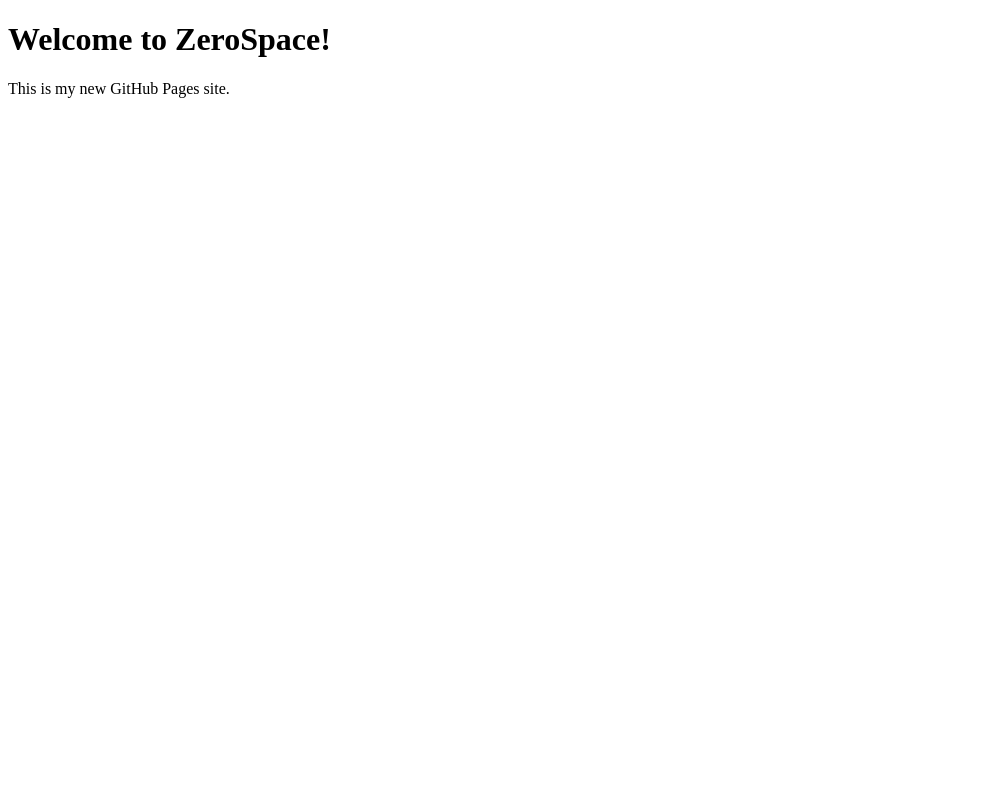
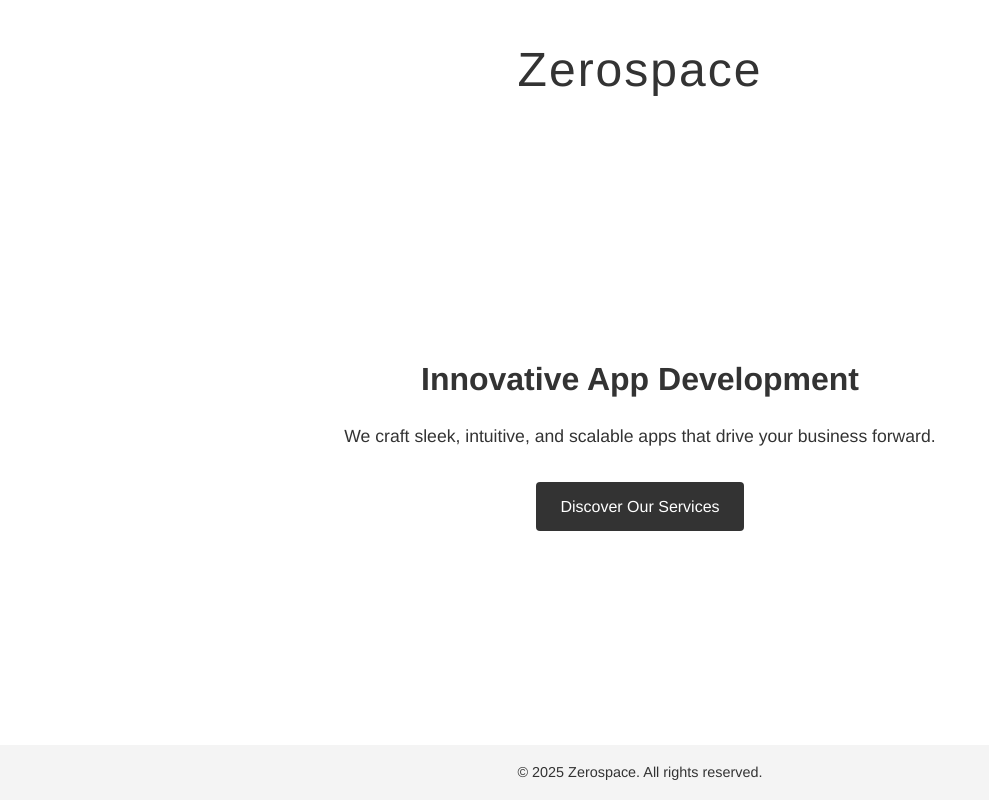
Before and after one commit to zerospacex/zerospacex.github.io, a plain HTML site: page index.html in a window 1280 px wide. Shown: the whole page, without its empty margins (0-989 px from the left). Drawn offline with Linux system fonts and the light colour scheme.

Commit message:
Update index.html

```diff
--- a/index.html
+++ b/index.html
@@ -1,12 +1,89 @@
 <!DOCTYPE html>
 <html lang="en">
 <head>
-    <meta charset="UTF-8">
-    <meta name="viewport" content="width=device-width, initial-scale=1.0">
-    <title>Welcome to ZeroSpace</title>
+  <meta charset="UTF-8" />
+  <meta name="viewport" content="width=device-width, initial-scale=1.0" />
+  <title>Zerospace - App Development</title>
+  <style>
+    /* Basic Reset */
+    * {
+      margin: 0;
+      padding: 0;
+      box-sizing: border-box;
+    }
+    body {
+      font-family: 'Helvetica Neue', Arial, sans-serif;
+      background-color: #fff;
+      color: #333;
+      display: flex;
+      flex-direction: column;
+      min-height: 100vh;
+      line-height: 1.6;
+    }
+    header {
+      padding: 2rem;
+      text-align: center;
+    }
+    header h1 {
+      font-size: 3rem;
+      letter-spacing: 2px;
+      font-weight: 300;
+    }
+    main {
+      flex: 1;
+      display: flex;
+      align-items: center;
+      justify-content: center;
+      padding: 1rem;
+    }
+    .content {
+      text-align: center;
+      max-width: 600px;
+    }
+    .content h2 {
+      font-size: 2rem;
+      margin-bottom: 1rem;
+    }
+    .content p {
+      font-size: 1.1rem;
+      margin-bottom: 2rem;
+    }
+    .button {
+      display: inline-block;
+      padding: 0.75rem 1.5rem;
+      background-color: #333;
+      color: #fff;
+      text-decoration: none;
+      border-radius: 4px;
+      transition: background-color 0.3s ease;
+      font-size: 1rem;
+    }
+    .button:hover {
+      background-color: #555;
+    }
+    footer {
+      text-align: center;
+      padding: 1rem;
+      font-size: 0.9rem;
+      background-color: #f4f4f4;
+    }
+  </style>
 </head>
 <body>
-    <h1>Welcome to ZeroSpace!</h1>
-    <p>This is my new GitHub Pages site.</p>
+  <header>
+    <h1>Zerospace</h1>
+  </header>
+  <main>
+    <div class="content">
+      <h2>Innovative App Development</h2>
+      <p>
+        We craft sleek, intuitive, and scalable apps that drive your business forward.
+      </p>
+      <a href="#services" class="button">Discover Our Services</a>
+    </div>
+  </main>
+  <footer>
+    &copy; 2025 Zerospace. All rights reserved.
+  </footer>
 </body>
 </html>
```
